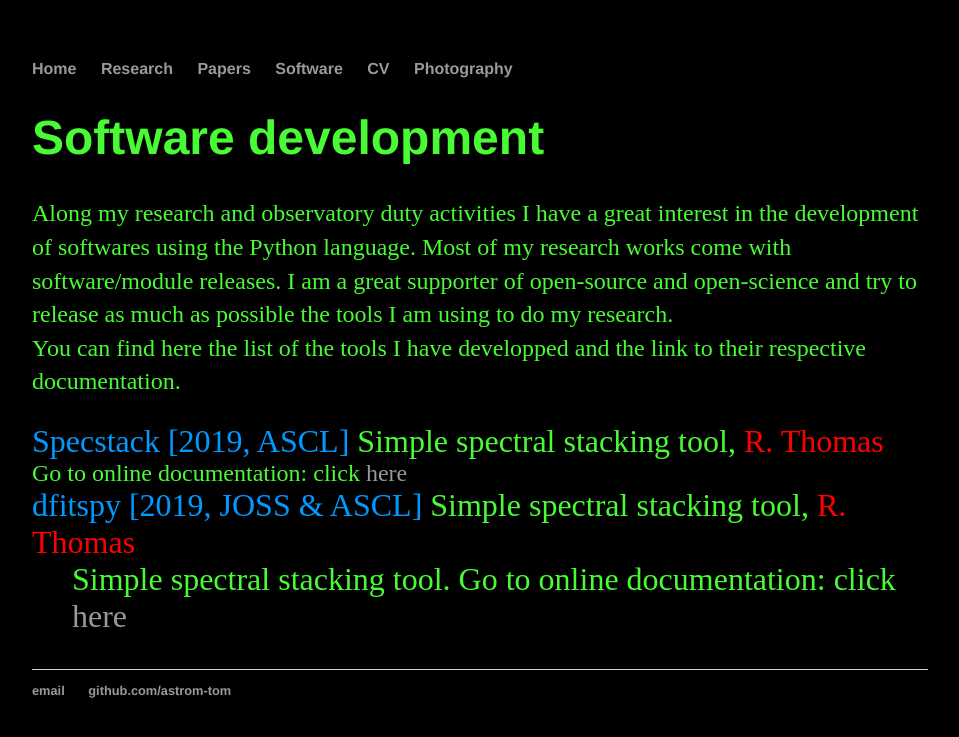
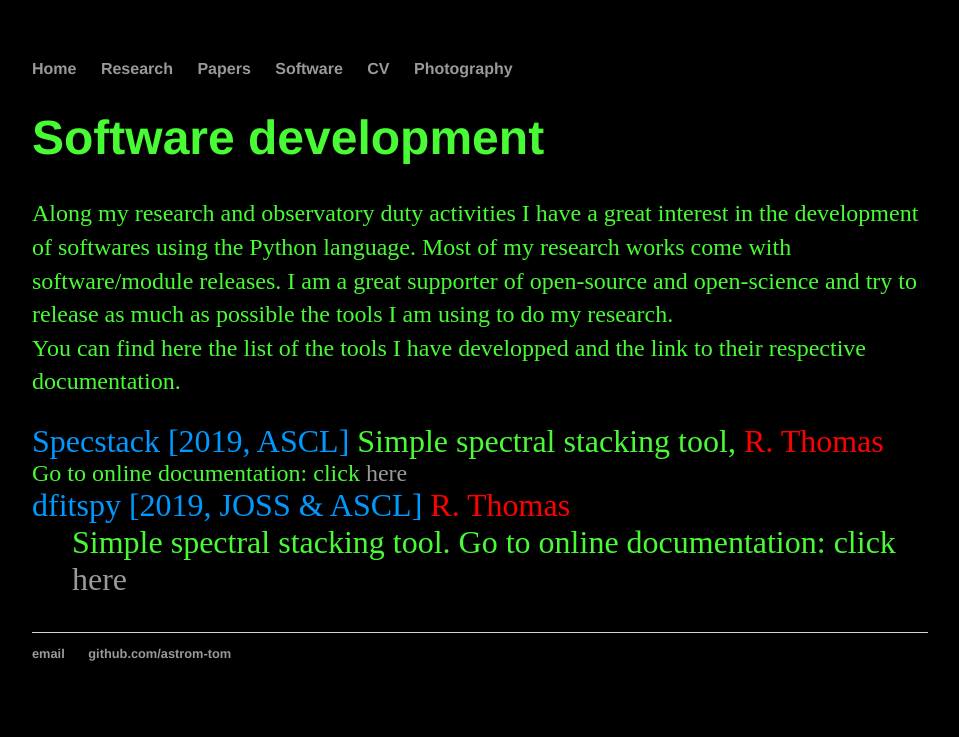
Before and after one commit to astrom-tom/astrom-tom.github.io, a Jekyll site: the page built from Software/index.html, in a window 1280 px wide. Shown: the top 737 px of the page, without its empty margins (160-1119 px from the left). Built offline with Jekyll 4.4.1, drawn with Linux system fonts in a browser that asks for light colours.

Commit message:
Update index.html

```diff
--- a/Software/index.html
+++ b/Software/index.html
@@ -18,7 +18,7 @@
         	<font size="5">Go to online documentation: click <a href="https://astrom-tom.github.io/specstack/build/html/index.html">here</a>  <br></font>
   </dt>
 
-  <dt> <font size="6"> <span class='softR'>dfitspy [2019, JOSS & ASCL]</span> Simple spectral stacking tool, <span class='me'> R. Thomas </span> </font>  </dt>
+  <dt> <font size="6"> <span class='softR'>dfitspy [2019, JOSS & ASCL]</span>  <span class='me'> R. Thomas </span> </font>  </dt>
        <dd> <font size="6">  Simple spectral stacking tool. Go to online documentation:
 	       click <a href="https://astrom-tom.github.io/dfitspy/build/html/index.html">here</a>  </font> </dd>
 
```
